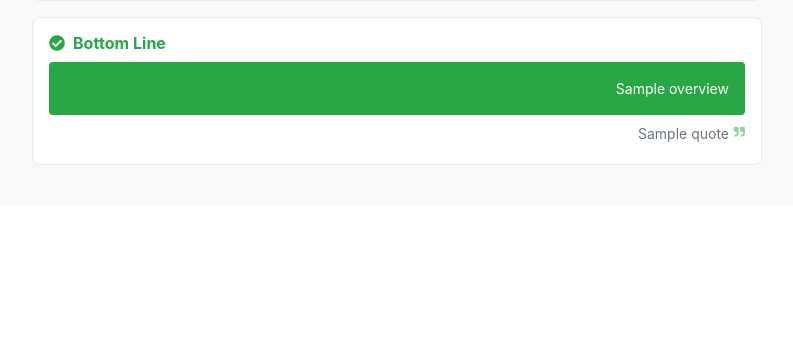
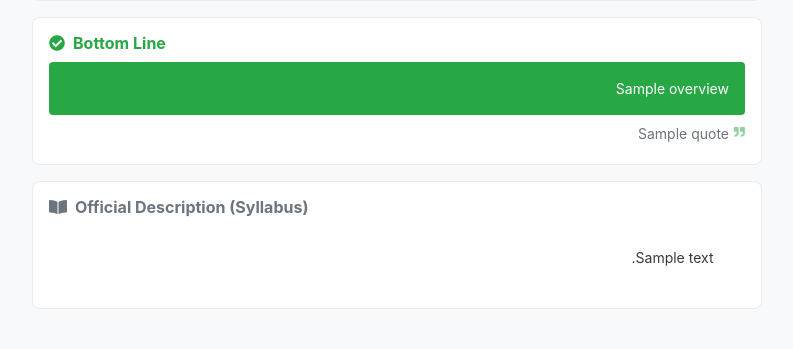
Before and after one commit to brarbrb/cheese-spoon, a Flask app: template templates/course_overview.html in a window 1280 px wide. Shown: the part 774-1123 px from the top of the page, without its empty margins (53-846 px from the left). Before the commit the page ends 939 px from the top, so only its background shows below. Run offline with Flask 3, Linux system fonts and the light colour scheme; the template is opened without the code that fills it: most values are stand-ins (such as "Sample title", 1, 10 or a date in 2020); parts of the project's set-up code (start-up, migrations or seed data) failed here and were passed over.

Commit message:
course description added

```diff
--- a/app.py
+++ b/app.py
@@ -1,6 +1,6 @@
 from flask import Flask, render_template, request, flash, redirect, url_for, session, jsonify
 import re, json
-from src.utilities import parse_grades_pdf, parse_review_summary
+from src.utilities import parse_grades_pdf, parse_review_summary, normalize_course_id, clean_description
 from src.knowledgebase import recommend_courses, get_course_by_id
 from src.agent import chat_with_assistant
 
@@ -73,6 +73,7 @@ def course_overview():
                         "summary_interest": interest_data,
                         "summary_workload": workload_data,
                         "summary_bottom_line": bottom_data,
+                        "description": clean_description(raw_data.get('description', '')),
 
                         # Facts
                         "prereqs": prereqs,
@@ -293,6 +294,7 @@ def recommendations():
             course['summary_interest'] = split_summary_and_quotes(summary_parts['interest'])
             course['summary_workload'] = split_summary_and_quotes(summary_parts['workload'])
             course['summary_bottom_line'] = split_summary_and_quotes(summary_parts['bottom_line'])
+            course['description'] = clean_description(course.get('description', ''))
 
     except Exception as e:
         print(f"Rec Error: {e}")
@@ -357,13 +359,6 @@ def chat():
             'success': False
         }), 500
 
-
-# ============================================================================
-# UTILITY FUNCTIONS
-# ============================================================================
-
-def normalize_course_id(s: str) -> str:
-    return re.sub(r"\D", "", s)[:6]
 
 # ============================================================================
 # WISHLIST LOGIC
--- a/templates/course_overview.html
+++ b/templates/course_overview.html
@@ -152,6 +152,17 @@
         <div class="alert alert-light">No detailed AI summary available for this course yet.</div>
         {% endif %}
 
+        {% if course.description %}
+<div class="feature-card p-3 mb-3" style="height:auto;">
+    <div class="d-flex justify-content-between align-items-center mb-2">
+        <h6 class="text-muted font-weight-bold mb-0"><i class="fas fa-book-open mr-2"></i>Official Description (Syllabus)</h6>
+    </div>
+    <div class="text-right small text-dark" dir="rtl" style="white-space: pre-wrap; line-height: 1.6;">
+        {{ course.description | replace('**', '') }}
+    </div>
+</div>
+{% endif %}
+
       </div>
 
       <div class="col-lg-4">
```
Also changed, not shown: src/knowledgebase.py (+6 -1 lines), src/utilities.py (+17 -0 lines), templates/recommendations.html (+20 -7 lines).
